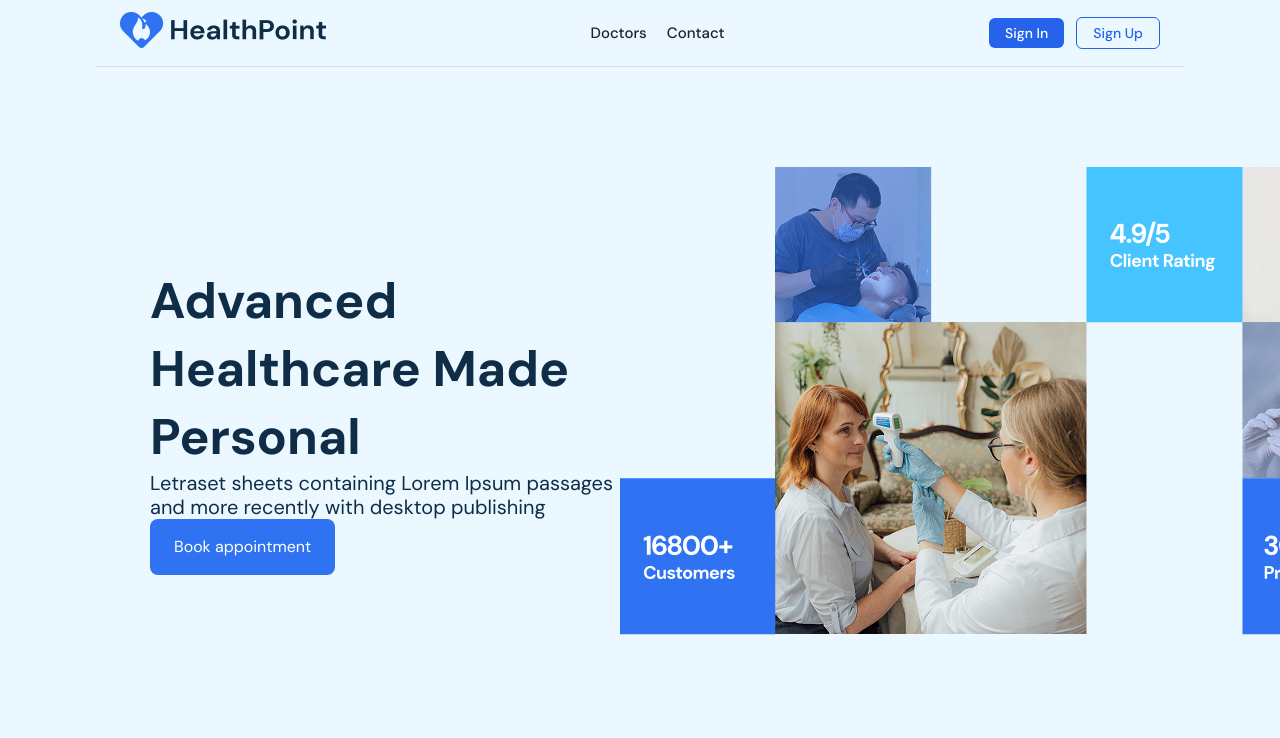
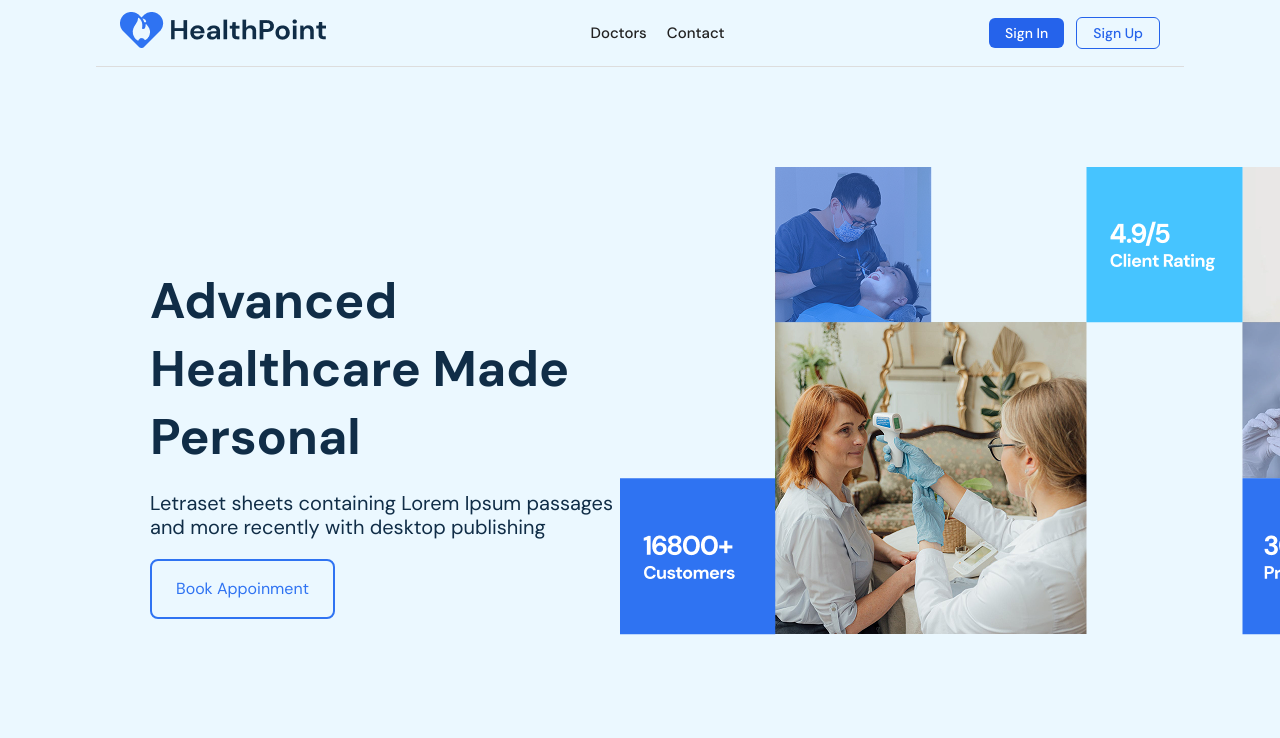
Before and after one commit to adhamjonjabborov07/Hackathon-NoMercy, a React (Vite) app: page / in a window 1280 px wide. Shown: the top 738 px of the page. Built offline with nearby package versions, Linux system fonts and the light colour scheme.

Commit message:
qoshildi

```diff
--- a/src/pages/Home/home.css
+++ b/src/pages/Home/home.css
@@ -32,16 +32,23 @@
   line-height: 24px;
   letter-spacing: 0%;
   text-align: center;
+  background-color: transparent;
+  color: #2f73f2;
+  border: 2px solid #2f73f2;
+}
+.btn1:hover {
   background-color: #2f73f2;
   color: white;
-}
-.bt1:hover {
-  background-color: red;
 }
 .text-container {
   display: flex;
   justify-content: space-around;
   padding-top: 100px;
+}
+.text{
+  display: flex;
+  flex-direction: column;
+  gap: 20px;
 }
 .text1 {
   font-family: DM Sans;
@@ -76,7 +83,7 @@
 
 .btn2{
      padding: 16px 24px;
-    border: 2px solid #2F73F2;
+  border: none;
   border-radius: 8px;
   font-family: DM Sans;
   font-weight: 400;
@@ -86,8 +93,12 @@
   letter-spacing: 0%;
   text-align: center;
   background-color: transparent;
-    color: black;
-    color: #2F73F2;
+  color: #2f73f2;
+  border: 2px solid #2f73f2;
+}
+.btn2:hover {
+  background-color: #2f73f2;
+  color: white;
 }
 .btn-container{
     padding-top: 56px;
--- a/src/pages/Home/home.jsx
+++ b/src/pages/Home/home.jsx
@@ -13,8 +13,8 @@ function Home() {
                 recently with desktop publishing
               </p>
               <div>
-                <button className="btn1" type="button">
-                  <a href="#">Book appointment</a>
+                <button className="btn1" type="button" style={{cursor:"pointer"}}>
+                  Book Appoinment
                 </button>
               </div>
             </div>
@@ -37,7 +37,7 @@ function Home() {
                 evolved over the years, sometimes by accident.
               </p>
               <div className="btn-container">
-                <button className="btn2" type="button">Read More</button>
+                <button className="btn2" type="button" style={{cursor:"pointer"}}>Read More</button>
               </div>
             </div>
           </div>
```
Lines whose indentation alone changed are shown as unchanged.
